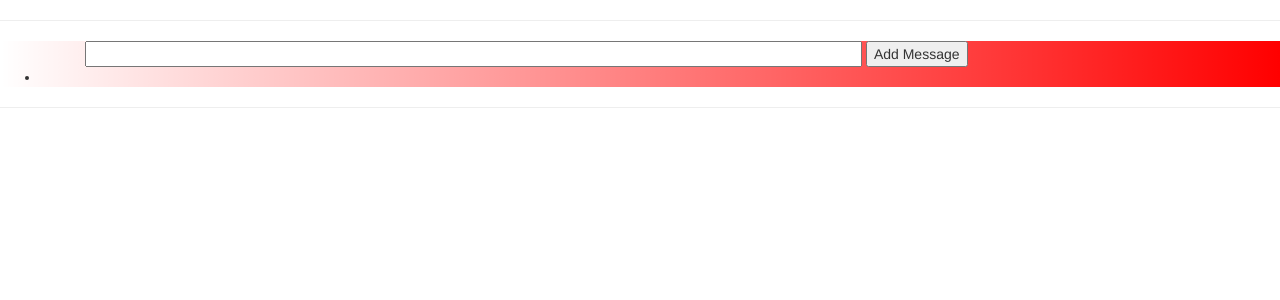
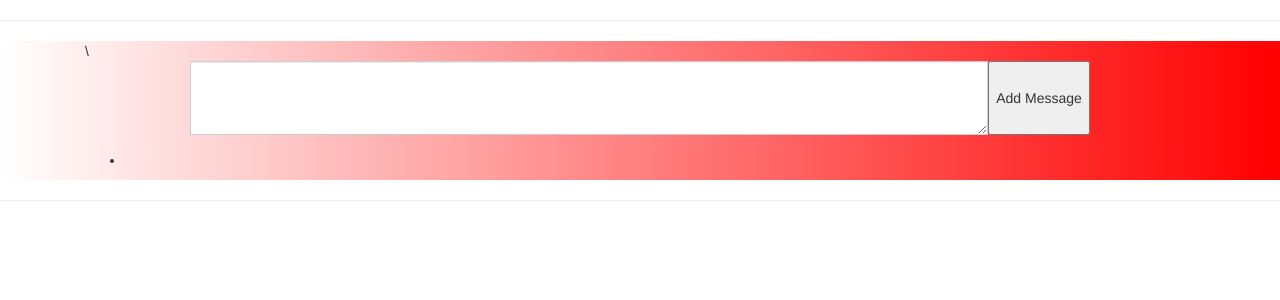
Before and after one commit to ChristinaDRoberts/chat-app, a Django app: page / in a window 1280 px wide. Shown: the part 104-404 px from the top of the page. Run offline with Django 3.2, Linux system fonts and the light colour scheme; data that the repository does not hold is empty; some libraries are stand-ins or nearby versions.

Commit message:
changed to text area

```diff
--- a/chat/static/chat/js/main.js
+++ b/chat/static/chat/js/main.js
@@ -65,7 +65,7 @@
             var messageUserSent = $('#message_of_user').val();
             event.preventDefault();
             console.log('add message');
-            console.log(messageUserSent)
+            console.log(messageUserSent);
 
             // POST ajax request to actually create the message
             $.ajax('/api/message/', {
--- a/chat/templates/chat.html
+++ b/chat/templates/chat.html
@@ -12,17 +12,48 @@
 
 
 
+{#exampleFormControlTextarea2#}
+
 
 <div class="container">
+{#<form class="add_message_form">#}
+{#  <div class="row justify-content-md-center form-group">#}
+{#    <div class="col col-lg-6">#}
+{#        <input  class="user-message"   type="text" name="words" id="message_of_user"/>#}\
+{#        <form class="add_message_form">#}
+{#  <label for="exampleFormControlTextarea2">Create Your Message</label>#}
+{#            <textarea class="form-control rounded-0" id="message_of_user" rows="3"></textarea>#}
+{#         <input class="post-button" id="thePost"  type="submit" value="Add Message"/>#}
+{#        </form>#}
+{#</div>#}
 
+
+{#<div class="md-form">#}
+{#  <textarea id="form7" class="md-textarea form-control" rows="3"></textarea>#}
+{#  <label for="form7">Material textarea</label>#}
+{#</div>#}
+<!--Textarea with icon prefix-->
+{#<div class="md-form">#}
+{#  <i class="fas fa-pencil-alt prefix"></i>#}
+{#  <textarea id="form10" class="md-textarea form-control" rows="3"></textarea>#}
+{#  <label for="form10">Icon Prefix</label>#}
+{#</div>#}
+{#    </div>#}
+
+{#    <div class="col col-lg-2">#}
+{#      <input class="post-button" id="thePost"  type="submit" value="Add Message"/>#}
+{#    </div>#}
+{#  </div>#}
     <form class="add_message_form">
-        <input type="text" name="words" id="message_of_user"/>
-        <input class="post" id="thePost"  type="submit" value="Add Message"/>
-
+      <div class="row justify-content-md-center form-group">
+{#        <input  class="user-message"   type="text" name="words" id="message_of_user"/>#}
+          <textarea class="user-message form-control rounded-0" id="message_of_user" rows="3"></textarea>
+        <input class="post-button" id="thePost"  type="submit" value="Add Message"/>
+      </div>
     </form>
 
 
-</div>
+{#</div>#}
 
 <div>
     <ul>
```
